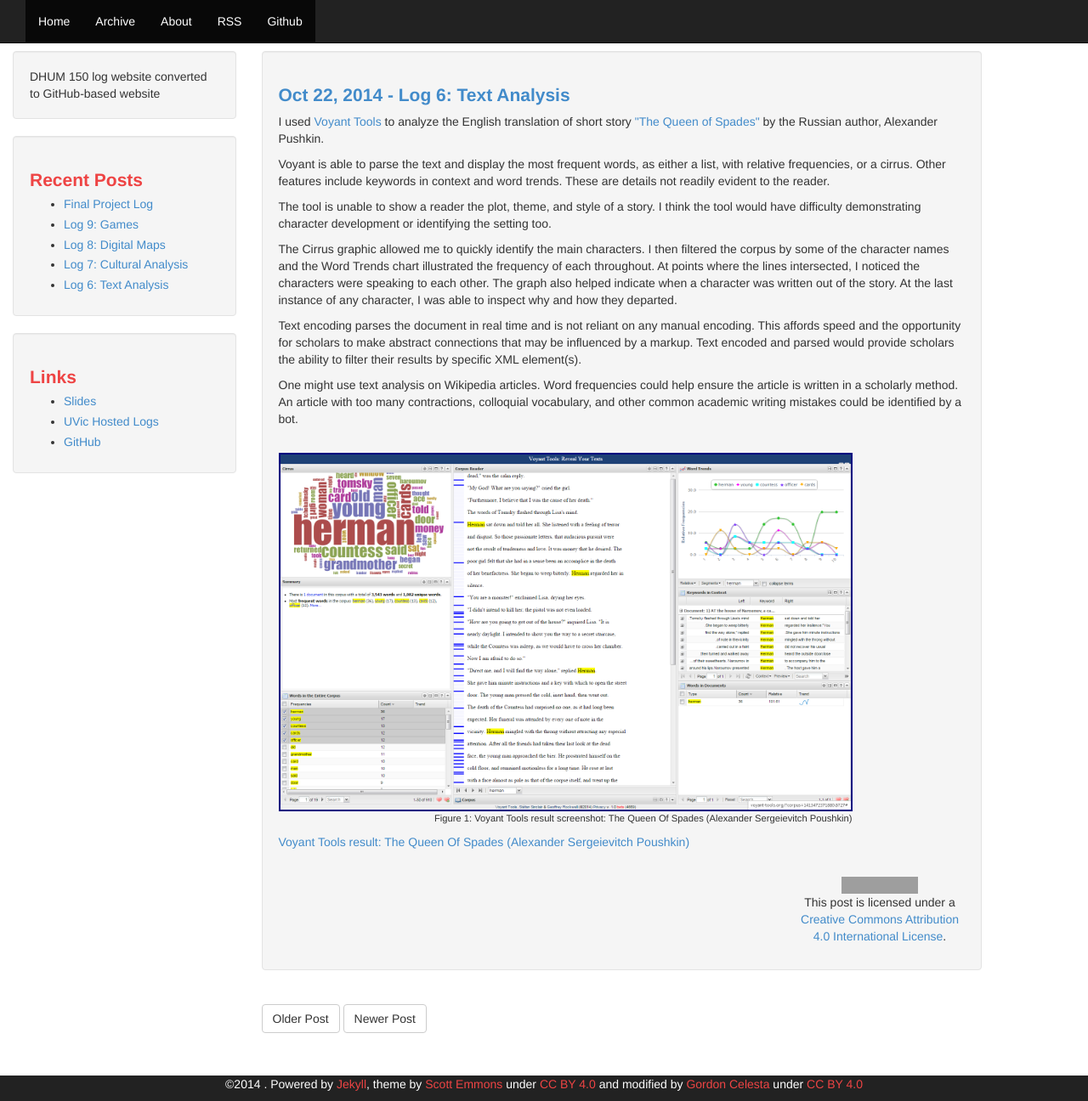
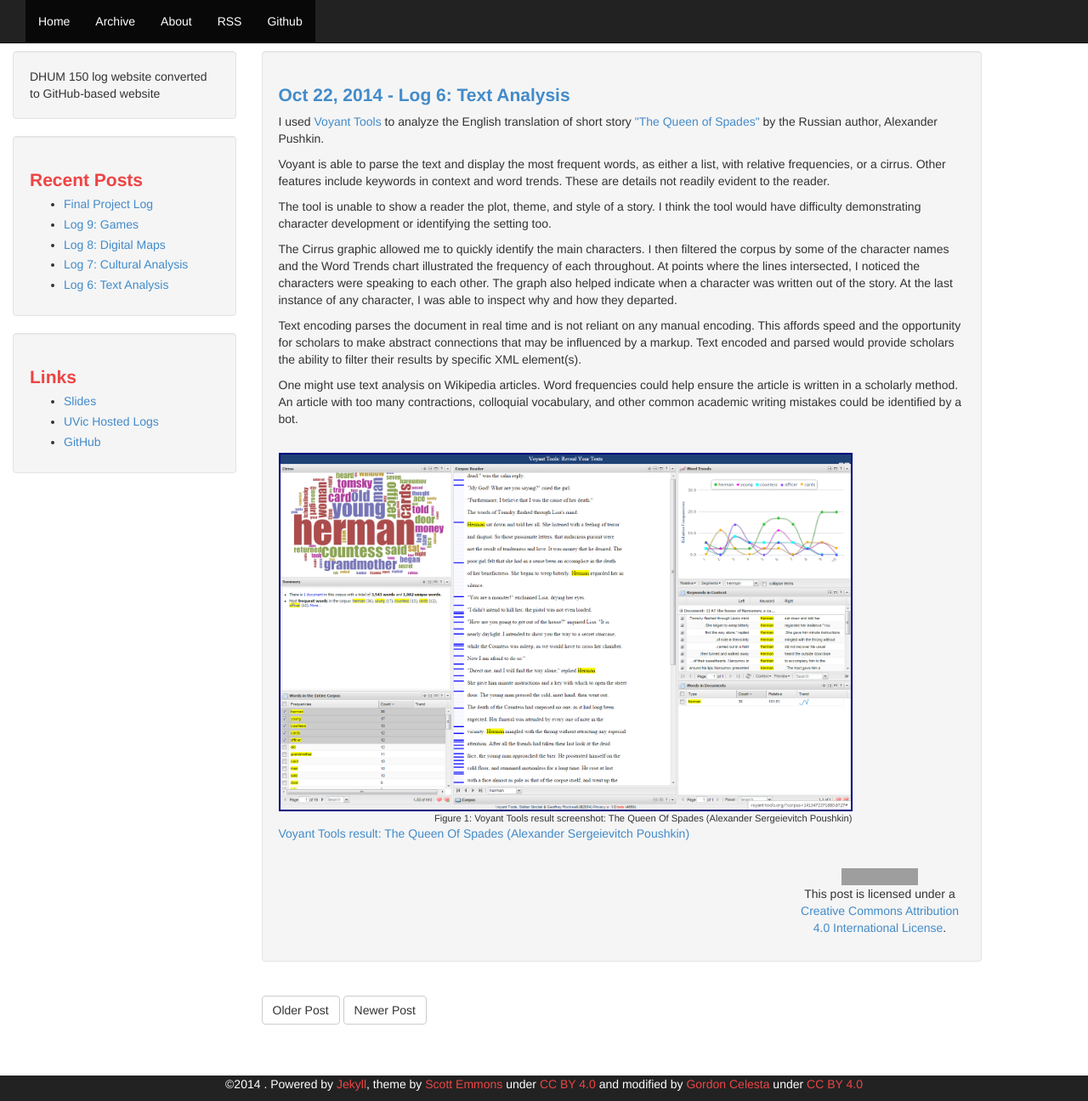
Before and after one commit to gcelesta/gcelesta.github.io, a Jekyll site: the page built from _posts/2014-10-22-log6.html, in a window 1280 px wide and 1296 px high. Shown: the whole window at 85% size. Built offline with Jekyll 4.4.1, drawn with Linux system fonts in a browser that asks for light colours; Markdown is read by kramdown in place of the engine named in the settings; grey boxes are pictures that could not be loaded.

```diff
--- a/_posts/2014-10-22-log6.html
+++ b/_posts/2014-10-22-log6.html
@@ -23,4 +23,4 @@ category:   Logs
 	<figcaption>Figure 1: Voyant Tools result screenshot: The Queen Of Spades (Alexander Sergeievitch Poushkin)</figcaption>
 </figure>
 
-<p></p><a href="http://voyant-tools.org/?corpus=1413472371880.8727" target="_blank">Voyant Tools result: The Queen Of Spades (Alexander Sergeievitch Poushkin)</a></p>
+<p><a href="http://voyant-tools.org/?corpus=1413472371880.8727" target="_blank">Voyant Tools result: The Queen Of Spades (Alexander Sergeievitch Poushkin)</a></p>
```
